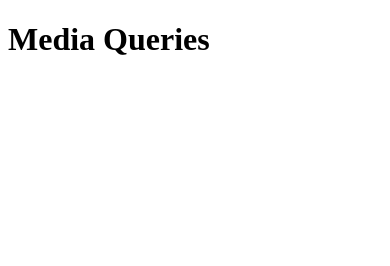
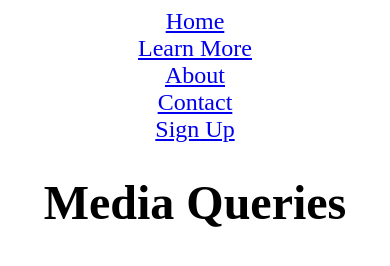
Before and after one commit to antiwater19/CSS_demo, a plain HTML site: page MediaQueries/MediaQueries.html in a window 390 px wide. Drawn offline with Linux system fonts and the light colour scheme.

Commit message:
2024-02-10 css

```diff
--- a/MediaQueries/MediaQueries.html
+++ b/MediaQueries/MediaQueries.html
@@ -9,7 +9,24 @@
 </head>
 
 <body>
+    <nav>
+        <a href="#home">Home</a>
+        <ul>
+            <li>
+                <a href="#Home">Learn More</a>
+            </li>
+            <li>
+                <a href="#Home">About</a>
+            </li>
+            <li>
+                <a href="Home.html">Contact</a>
+            </li>
+        </ul>
+        <a href="#signup">Sign Up</a>
+    </nav>
+
     <h1>Media Queries</h1>
+    <h2>오 비밀을 발견하셨습니다.</h2>
 </body>
 
 </html>
--- a/MediaQueries/MediaQueries_style.css
+++ b/MediaQueries/MediaQueries_style.css
@@ -1,5 +1,84 @@
-@media (width: 800px) {
+h1 {
+    font-size: 80px;
+    text-align: center;
+}
+
+h2 {
+    font-size: 50px;
+    color: #ffffff;
+    text-align: center;
+}
+
+nav {
+    font-size: 1.5em;
+    display: flex;
+    justify-content: space-between;
+}
+
+ul,
+li {
+    display: inline;
+    margin: 0;
+    padding: 0;
+}
+
+ul {
+    flex: 1;
+    max-width: 50%;
+    display: flex;
+    justify-content: space-evenly;
+}
+
+/* @media (min-width:600px) and (max-width: 800px) {
     h1 {
         color: purple;
     }
+} */
+
+@media (min-width: 400px) {
+    h1 {
+        color: red;
+    }
 }
+
+@media (min-width: 500px) {
+    h1 {
+        color: orange;
+    }
+}
+
+@media (min-width: 1000px) {
+    h1 {
+        color: yellow;
+    }
+}
+
+@media (min-width: 1500px) {
+    h1 {
+        color: green;
+    }
+}
+
+/* @media (orientation: landscape) {
+    body {
+        background-color: magenta;
+    }
+} */
+
+@media (max-width: 768px) {
+    h1 {
+        font-size: 4em;
+    }
+
+    nav,
+    nav ul {
+        flex-direction: column;
+        align-items: center;
+    }
+}
+
+@media (max-width: 568px) {
+    h1 {
+        font-size: 3em;
+    }
+}
```
Also changed, not shown: MediaQueries/Home.html (added, +15 -0 lines).
